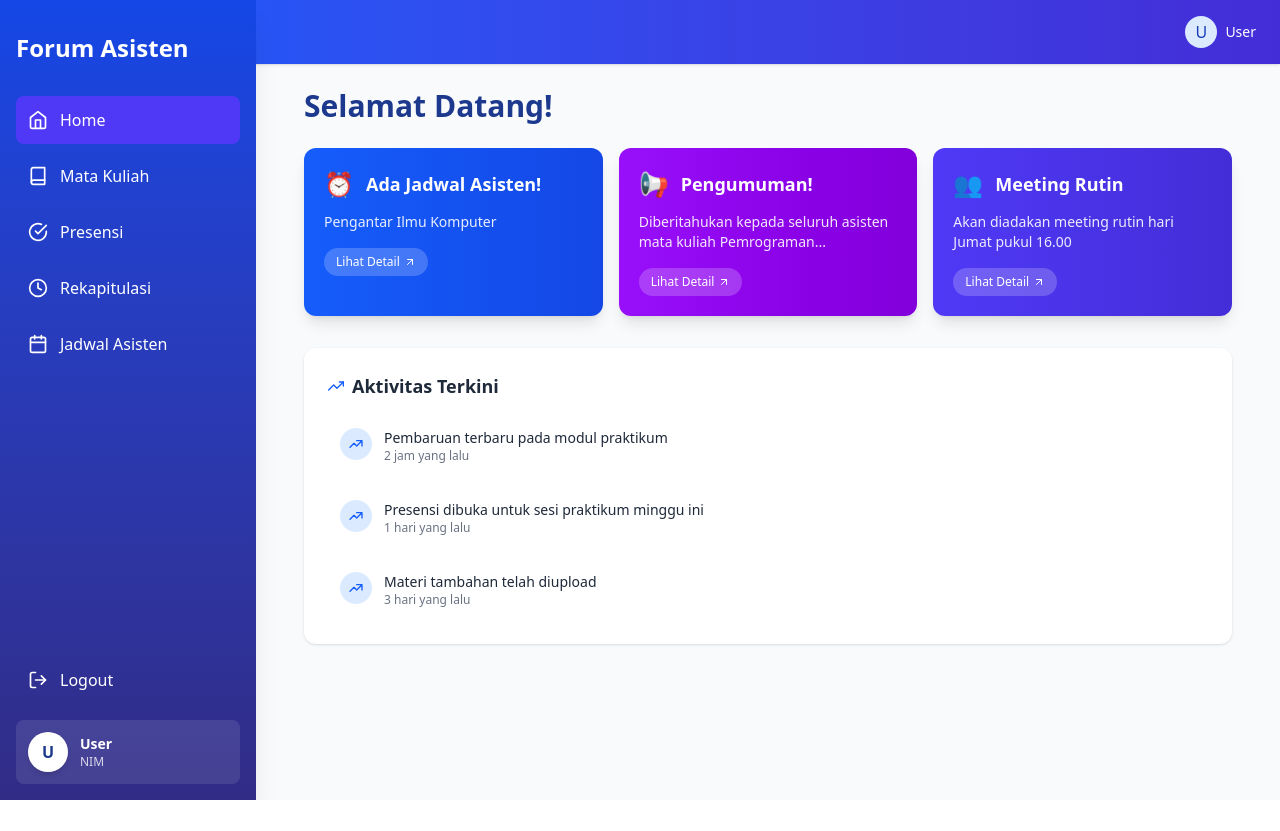
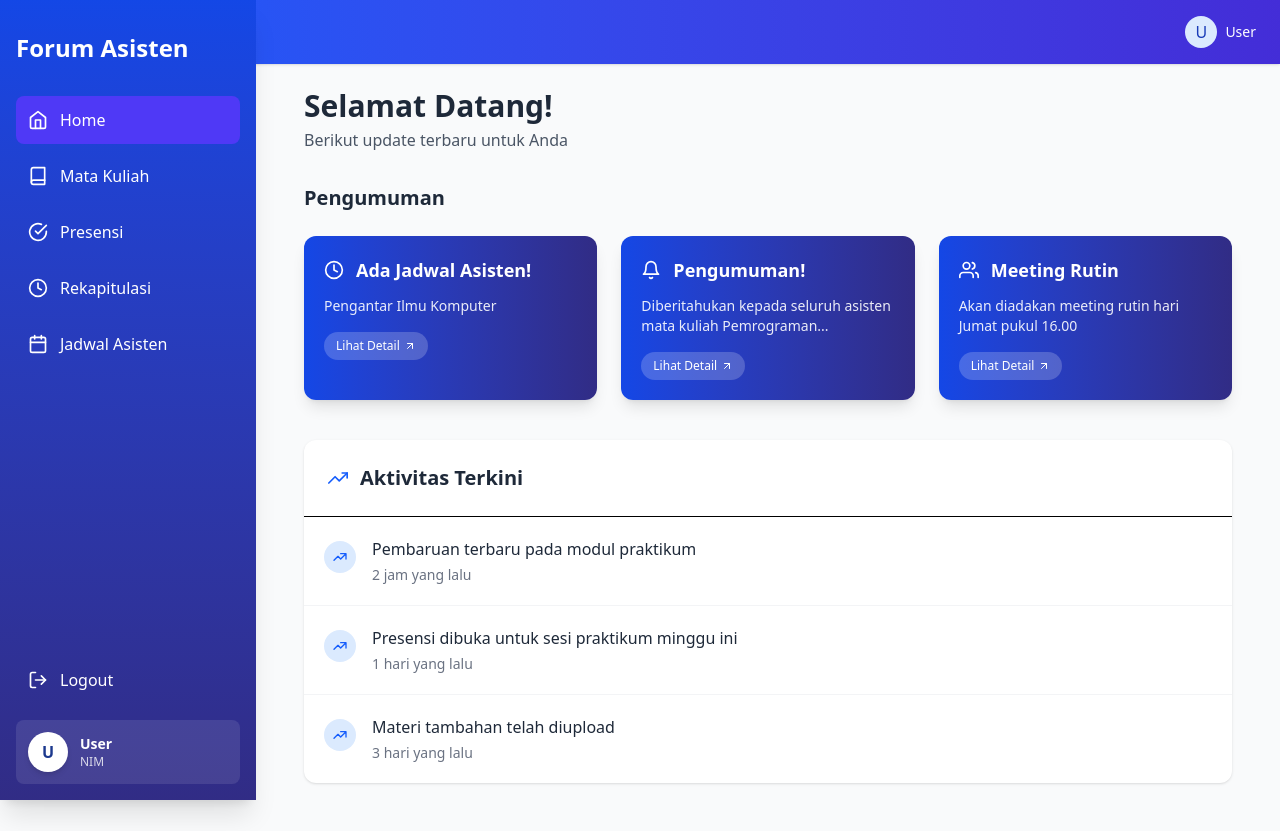
Before and after one commit to Azzerith/forum_asisten, a React (Vite) app in the folder frontend/: page /home in a window 1280 px wide. Before the commit the page ends 800 px from the top, so only its background shows below. Built offline with nearby package versions, Linux system fonts and the light colour scheme.

Commit message:
penyesuaian layout

```diff
--- a/frontend/src/components/Layout.jsx
+++ b/frontend/src/components/Layout.jsx
@@ -27,7 +27,7 @@ export default function Layout({ children }) {
   const isAdmin = userRole === 'admin';
 
   return (
-    <div className="flex min-h-screen bg-gray-50">
+    <div className="flex min-h-screen min-w-screen bg-gray-50">
       {isAdmin ? (
         <AdminSidebar
           isOpen={sidebarOpen}
--- a/frontend/src/pages/HomePage.jsx
+++ b/frontend/src/pages/HomePage.jsx
@@ -1,6 +1,6 @@
 import React from "react";
 import { motion } from "framer-motion";
-import { FiArrowUpRight, FiTrendingUp } from "react-icons/fi";
+import { FiArrowUpRight, FiTrendingUp, FiClock, FiBell, FiUsers } from "react-icons/fi";
 import Layout from "../components/Layout";
 
 export default function HomePage() {
@@ -8,20 +8,20 @@ export default function HomePage() {
     {
       title: "Ada Jadwal Asisten!",
       description: "Pengantar Ilmu Komputer",
-      icon: "⏰",
-      color: "from-blue-600 to-blue-700"
+      icon: <FiClock className="text-xl" />,
+      color: "bg-blue-100 text-blue-600"
     },
     {
       title: "Pengumuman!",
       description: "Diberitahukan kepada seluruh asisten mata kuliah Pemrograman...",
-      icon: "📢",
-      color: "from-purple-600 to-purple-700"
+      icon: <FiBell className="text-xl" />,
+      color: "bg-purple-100 text-purple-600"
     },
     {
       title: "Meeting Rutin",
       description: "Akan diadakan meeting rutin hari Jumat pukul 16.00",
-      icon: "👥",
-      color: "from-indigo-600 to-indigo-700"
+      icon: <FiUsers className="text-xl" />,
+      color: "bg-indigo-100 text-indigo-600"
     }
   ];
 
@@ -42,28 +42,32 @@ export default function HomePage() {
 
   return (
     <Layout>
-      <motion.div
-        className="flex-1 p-4 md:p-6 overflow-x-hidden"
+      <motion.main
+        className="flex-1 p-4 sm:p-6 overflow-x-hidden max-w-7xl mx-auto"
         initial={{ opacity: 0 }}
         animate={{ opacity: 1 }}
         transition={{ duration: 0.3 }}
       >
-        <motion.h1
-          className="text-2xl md:text-3xl font-bold text-blue-900 mb-6"
+        {/* Header Section */}
+        <motion.header
+          className="mb-6 sm:mb-8"
           initial={{ opacity: 0, y: -20 }}
           animate={{ opacity: 1, y: 0 }}
           transition={{ duration: 0.4 }}
         >
-          Selamat Datang!
-        </motion.h1>
+          <h1 className="text-2xl sm:text-3xl font-bold text-gray-800">Selamat Datang!</h1>
+          <p className="text-sm sm:text-base text-gray-600 mt-1">Berikut update terbaru untuk Anda</p>
+        </motion.header>
 
         {/* Announcements Grid */}
-        <section className="grid gap-4 sm:grid-cols-2 lg:grid-cols-3 mb-8">
+        <section className="mb-8 sm:mb-10">
+          <h2 className="text-lg sm:text-xl font-semibold text-gray-800 mb-4 sm:mb-6">Pengumuman</h2>
+          <div className="grid gap-4 sm:gap-6 grid-cols-1 sm:grid-cols-2 lg:grid-cols-3">
             {announcements.map((item, index) => (
-            <motion.div
+              <motion.article
                 key={index}
-              className={`bg-gradient-to-r ${item.color} text-white p-5 rounded-xl shadow-lg hover:shadow-xl transition-shadow`}
-              initial={{ opacity: 0, scale: 0.9 }}
+                className={`bg-gradient-to-r from-blue-700 to-indigo-900 text-white p-5 rounded-xl shadow-lg hover:shadow-xl transition-shadow overflow-hidden ${index === announcements.length - 1 ? 'sm:col-span-2 lg:col-span-1' : ''}`}
+                initial={{ opacity: 0, scale: 0.95 }}
                 animate={{ opacity: 1, scale: 1 }}
                 transition={{ delay: 0.2 + index * 0.1, duration: 0.3 }}
                 whileHover={{ y: -5 }}
@@ -80,45 +84,51 @@ export default function HomePage() {
                 >
                   Lihat Detail <FiArrowUpRight className="text-xs" />
                 </motion.button>
-            </motion.div>
+
+              </motion.article>
             ))}
+          </div>
         </section>
 
         {/* Recent Activities */}
-        <motion.div
-          className="bg-white p-5 md:p-6 rounded-xl shadow-sm"
+        <motion.section
+          className="bg-white rounded-xl shadow-sm overflow-hidden"
           initial={{ opacity: 0 }}
           animate={{ opacity: 1 }}
           transition={{ delay: 0.5 }}
         >
-          <div className="flex items-center gap-2 mb-4">
-            <FiTrendingUp className="text-blue-600" />
-            <h3 className="text-lg font-semibold text-gray-800">Aktivitas Terkini</h3>
+          <div className="p-5 sm:p-6 border-b">
+            <div className="flex items-center gap-3">
+              <FiTrendingUp className="text-blue-600 text-xl" />
+              <h3 className="text-lg sm:text-xl font-semibold text-gray-800">Aktivitas Terkini</h3>
+            </div>
           </div>
 
-          <div className="space-y-3">
+          <div className="divide-y divide-gray-100">
             {recentActivities.map((activity, index) => (
-              <motion.div
+              <motion.article
                 key={index}
-                className="flex items-start gap-3 p-3 hover:bg-gray-50 rounded-lg transition-colors"
+                className="p-4 sm:p-5 hover:bg-gray-50 transition-colors"
                 initial={{ opacity: 0, x: -10 }}
                 animate={{ opacity: 1, x: 0 }}
                 transition={{ delay: 0.6 + index * 0.1 }}
               >
-                <div className="bg-blue-100 text-blue-600 p-2 rounded-full flex-shrink-0">
+                <div className="flex items-start gap-4">
+                  <div className="bg-blue-100 text-blue-600 p-2 rounded-full flex-shrink-0 mt-1">
                     <svg xmlns="http://www.w3.org/2000/svg" className="h-4 w-4" fill="none" viewBox="0 0 24 24" stroke="currentColor">
                       <path strokeLinecap="round" strokeLinejoin="round" strokeWidth={2} d="M13 7h8m0 0v8m0-8l-8 8-4-4-6 6" />
                     </svg>
                   </div>
                   <div className="flex-1 min-w-0">
-                  <p className="text-sm font-medium text-gray-800 truncate">{activity.title}</p>
-                  <p className="text-xs text-gray-500">{activity.time}</p>
+                    <h4 className="text-sm sm:text-base font-medium text-gray-800 mb-1">{activity.title}</h4>
+                    <p className="text-xs sm:text-sm text-gray-500">{activity.time}</p>
                   </div>
-              </motion.div>
+                </div>
+              </motion.article>
             ))}
           </div>
-        </motion.div>
-      </motion.div>
+        </motion.section>
+      </motion.main>
     </Layout>
   );
 }
--- a/frontend/src/pages/JadwalAsistenPage.jsx
+++ b/frontend/src/pages/JadwalAsistenPage.jsx
@@ -3,6 +3,7 @@ import axios from "axios";
 import Layout from "../components/Layout";
 import { FiX, FiClock, FiCalendar, FiBook, FiUser, FiHome, FiAlertCircle, FiUsers } from "react-icons/fi";
 import { useNavigate } from "react-router-dom";
+import { motion } from "framer-motion";
 
 export default function JadwalAsistenPage() {
   const [schedules, setSchedules] = useState([]);
@@ -195,7 +196,12 @@ export default function JadwalAsistenPage() {
 
   return (
     <Layout>
-      <main className="flex-1 p-4 md:p-6 overflow-x-hidden">
+      <motion.main
+        className="flex-1 p-4 sm:p-6 overflow-x-hidden max-w-7xl mx-auto"
+        initial={{ opacity: 0 }}
+        animate={{ opacity: 1 }}
+        transition={{ duration: 0.3 }}
+      >
         {/* <div className="mb-4 md:mb-6 flex flex-col md:flex-row md:justify-between md:items-center space-y-4 md:space-y-0">
           <div>
             <h1 className="text-xl md:text-2xl font-bold text-gray-800">Jadwal Saya</h1>
@@ -306,7 +312,7 @@ export default function JadwalAsistenPage() {
             </div>
           </div>
         )}
-      </main>
+      </motion.main>
     </Layout>
   );
 }
```
Also changed, not shown: frontend/src/pages/RekapitulasiPage.jsx (+135 -93 lines). Lines whose indentation alone changed are shown as unchanged.
